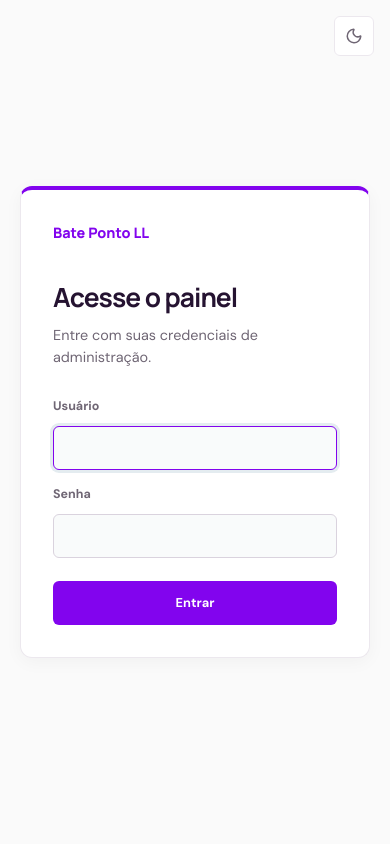
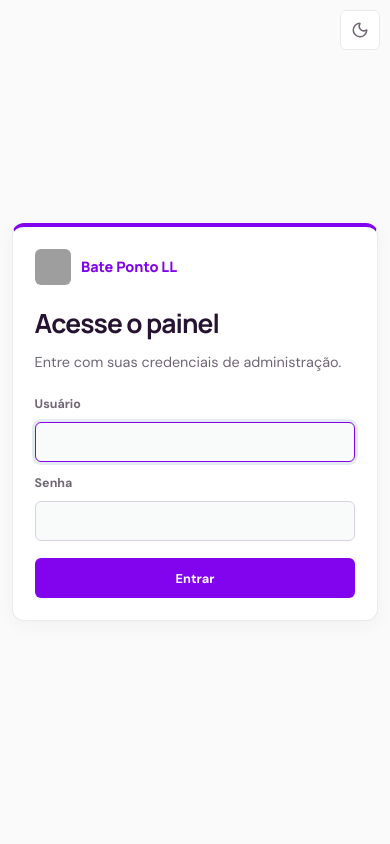
Before and after one commit to shirubaarison/discord-bateponto-bot, a Flask app: page /login in a window 390 px wide. Run offline with Flask 3, Linux system fonts and the light colour scheme; parts of the project's set-up code (start-up, migrations or seed data) failed here and were passed over; some libraries are stand-ins or nearby versions; grey boxes are pictures that could not be loaded.

Commit message:
style: polish mobile login and navigation

```diff
--- a/bate_ponto_bot/web/static/css/dashboard.css
+++ b/bate_ponto_bot/web/static/css/dashboard.css
@@ -267,10 +267,11 @@ a.user-display-name:hover { color: var(--blue); text-decoration: underline !impo
 .footer { margin-top: auto; padding: 1.25rem; color: var(--muted); background: #fff; border-top: 1px solid var(--line); text-align: center; font-size: .78rem; }
 .footer strong { color: var(--indigo); }
 
-.login-page { background: var(--canvas); }
+.login-page { min-height: 100dvh; background: var(--canvas); overflow: hidden; }
 .login-shell { width: 100%; min-height: 100vh; display: grid; place-items: center; padding: 1.25rem; }
 .login-card { width: min(420px, 100%); padding: 2rem; background: var(--paper); border: 1px solid var(--line); border-top: 4px solid var(--indigo); border-radius: var(--radius-lg); box-shadow: var(--shadow-card); }
-.login-brand { display: block; margin-bottom: 2rem; color: var(--indigo); font-family: var(--font-display); font-size: .9rem; font-weight: 800; }
+.login-brand { display: flex; align-items: center; gap: .65rem; margin-bottom: 2rem; color: var(--indigo); font-family: var(--font-display); font-size: .9rem; font-weight: 800; }
+.login-brand-mark { width: 36px; height: 36px; display: block; object-fit: cover; border-radius: var(--radius-sm); }
 .login-card h1 { color: var(--navy); font-family: var(--font-display); font-size: 1.65rem; letter-spacing: -.035em; }
 .login-card > p { margin-top: .4rem; color: var(--muted); font-size: .9rem; }
 .login-error { margin-top: 1.25rem; padding: .7rem .8rem; color: var(--danger); background: var(--danger-light); border: 1px solid rgba(194,24,114,.18); border-radius: var(--radius-sm); font-size: .82rem; }
@@ -280,6 +281,16 @@ a.user-display-name:hover { color: var(--blue); text-decoration: underline !impo
 .login-form .btn { min-height: 44px; margin-top: .75rem; }
 .login-theme-toggle { width: 40px; height: 40px; display: grid; place-items: center; position: fixed; top: 1rem; right: 1rem; z-index: 2; color: var(--muted); background: var(--paper); border: 1px solid var(--line); border-radius: var(--radius-sm); }
 .login-theme-toggle:hover { color: var(--indigo); border-color: var(--indigo); }
+
+@media (max-width: 520px) {
+    .login-shell { min-height: 100dvh; padding: .75rem; }
+    .login-card { padding: 1.35rem; }
+    .login-brand { margin-bottom: 1.15rem; }
+    .login-form { gap: .5rem; margin-top: 1.1rem; }
+    .login-form .input-control { min-height: 40px; }
+    .login-form .btn { min-height: 40px; margin-top: .55rem; }
+    .login-theme-toggle { top: .65rem; right: .65rem; }
+}
 
 .chart-caption { color: var(--dim); font-size: .76rem; }
 .weekly-chart { min-height: 270px; display: flex; align-items: stretch; gap: .75rem; padding: 1.35rem 1.25rem 1rem; overflow-x: auto; }
--- a/bate_ponto_bot/web/templates/login.html
+++ b/bate_ponto_bot/web/templates/login.html
@@ -20,7 +20,10 @@
     </button>
     <main class="login-shell">
         <section class="login-card" aria-labelledby="login-title">
-            <span class="login-brand">Bate Ponto LL</span>
+            <div class="login-brand">
+                <img src="https://bate-ponto.com.br/wp-content/uploads/2025/02/cropped-cropped-bate-pontologo-32x32-1-192x192.png" alt="" class="login-brand-mark" width="36" height="36">
+                <span>Bate Ponto LL</span>
+            </div>
             <h1 id="login-title">Acesse o painel</h1>
             <p>Entre com suas credenciais de administração.</p>
 
```
